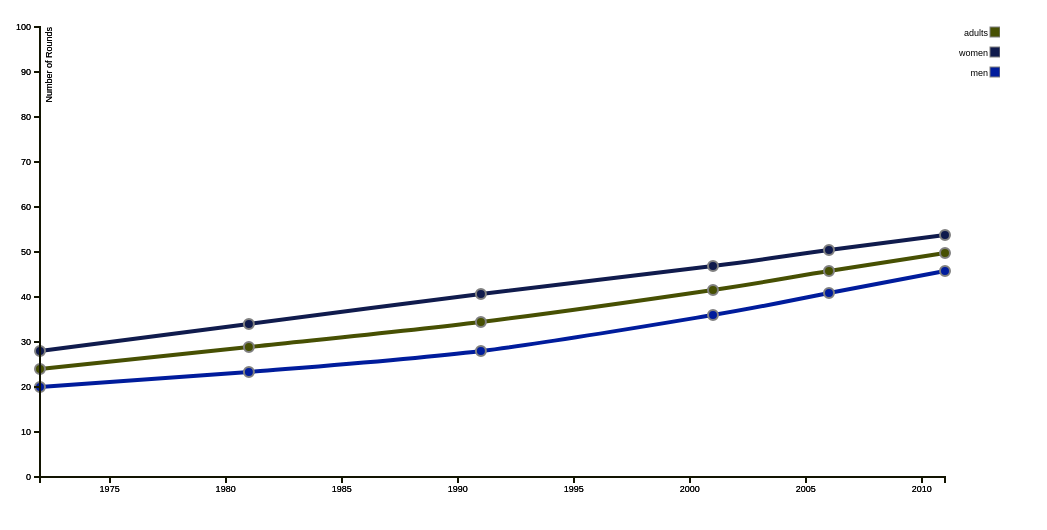
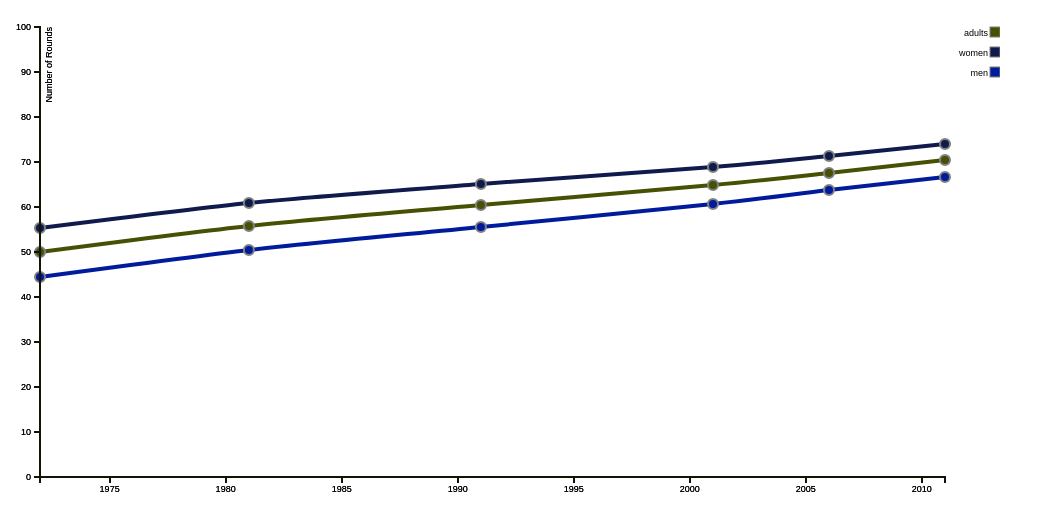
Before and after one commit to vickytnz/cancerresearch, a plain HTML site: page line.html in a window 1280 px wide. Shown: the part 56-586 px from the top of the page, without its empty margins (0-1047 px from the left). Drawn offline with nearby package versions, Linux system fonts and the light colour scheme.

Commit message:
Update line.html

```diff
--- a/line.html
+++ b/line.html
@@ -64,7 +64,7 @@
         .append("g")
           .attr("transform", "translate(" + margin.left + "," + margin.top + ")");
 /*Dataset 1*/
-      d3.tsv("10yrstatssimple.tsv", function (error, data1) {
+      d3.tsv("1yrstatssimple.tsv", function (error, data1) {
         data1.forEach(function(d) {
     d.diagnosis = parseDate(d.diagnosis);
         });
@@ -172,7 +172,7 @@
       });
 /*End dataset 1*/
 /*Dataset 2*/
-      d3.tsv("1yrstatssimple.tsv", function (error, data2) {
+      d3.tsv("10yrstatssimple.tsv", function (error, data2) {
         data2.forEach(function(d) {
     d.diagnosis = parseDate(d.diagnosis);
         });
```
